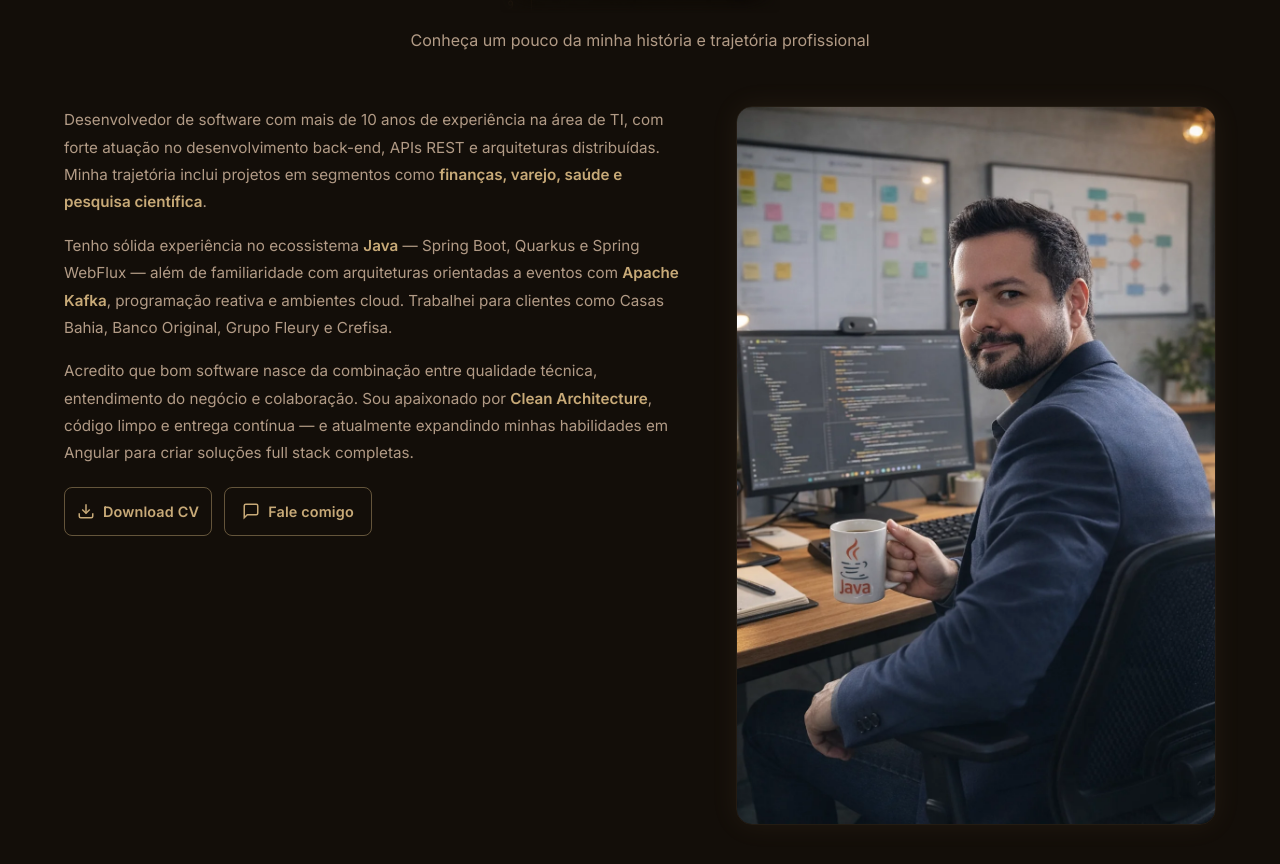
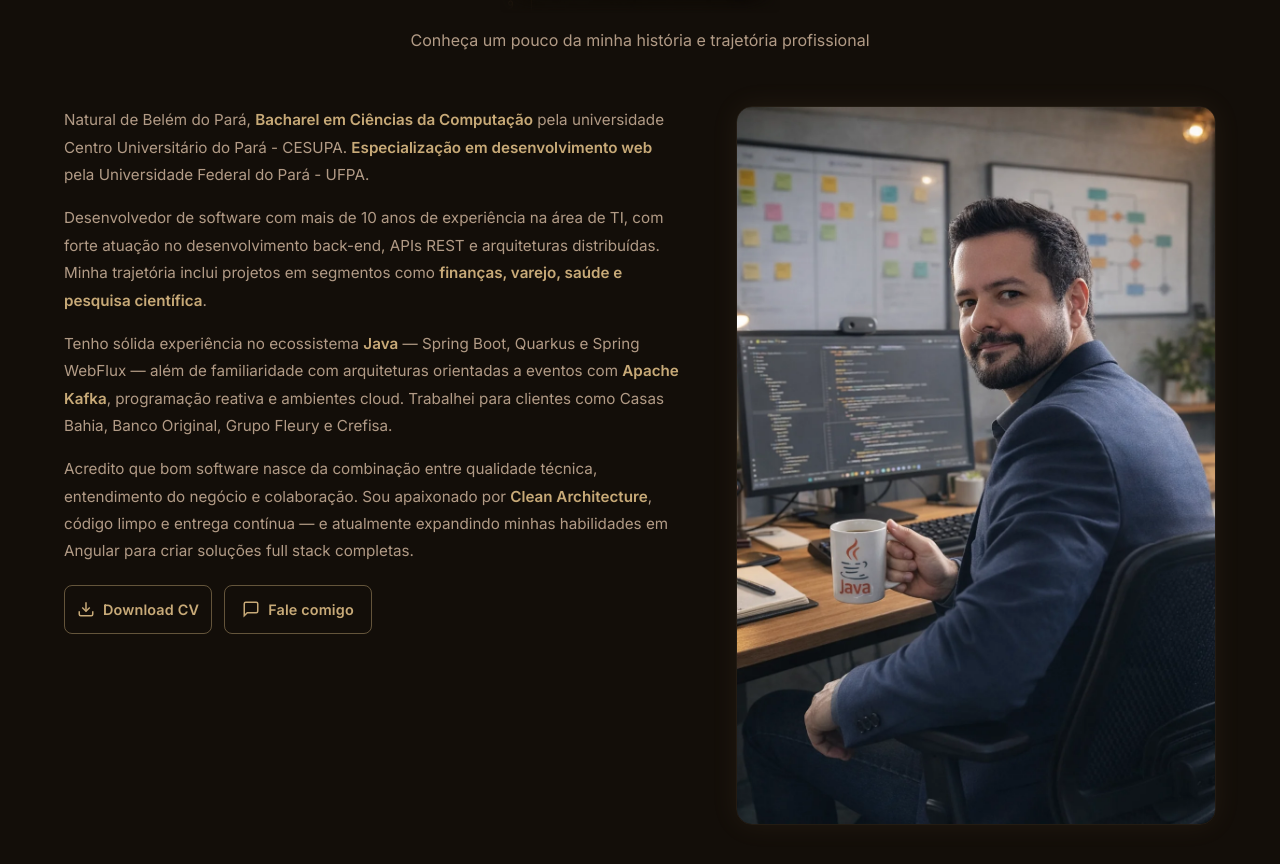
Before and after one commit to holandale0/personal-portfolio, an Angular app: page / in a window 1280 px wide. Shown: the part 1078-1942 px from the top of the page. Built offline with nearby package versions, Linux system fonts and the light colour scheme.

Commit message:
about-me additions

```diff
--- a/src/app/components/about/about.html
+++ b/src/app/components/about/about.html
@@ -12,6 +12,11 @@
 
     <div class="about__grid">
       <div class="about__text">
+        <p>
+          Natural de Belém do Pará,
+          <strong>Bacharel em Ciências da Computação</strong> pela universidade Centro Universitário do Pará - CESUPA.
+          <strong>Especialização em desenvolvimento web</strong> pela Universidade Federal do Pará - UFPA.
+        </p>
         <p>
           Desenvolvedor de software com mais de 10 anos de experiência na área de TI,
           com forte atuação no desenvolvimento back-end, APIs REST e arquiteturas distribuídas.
```
